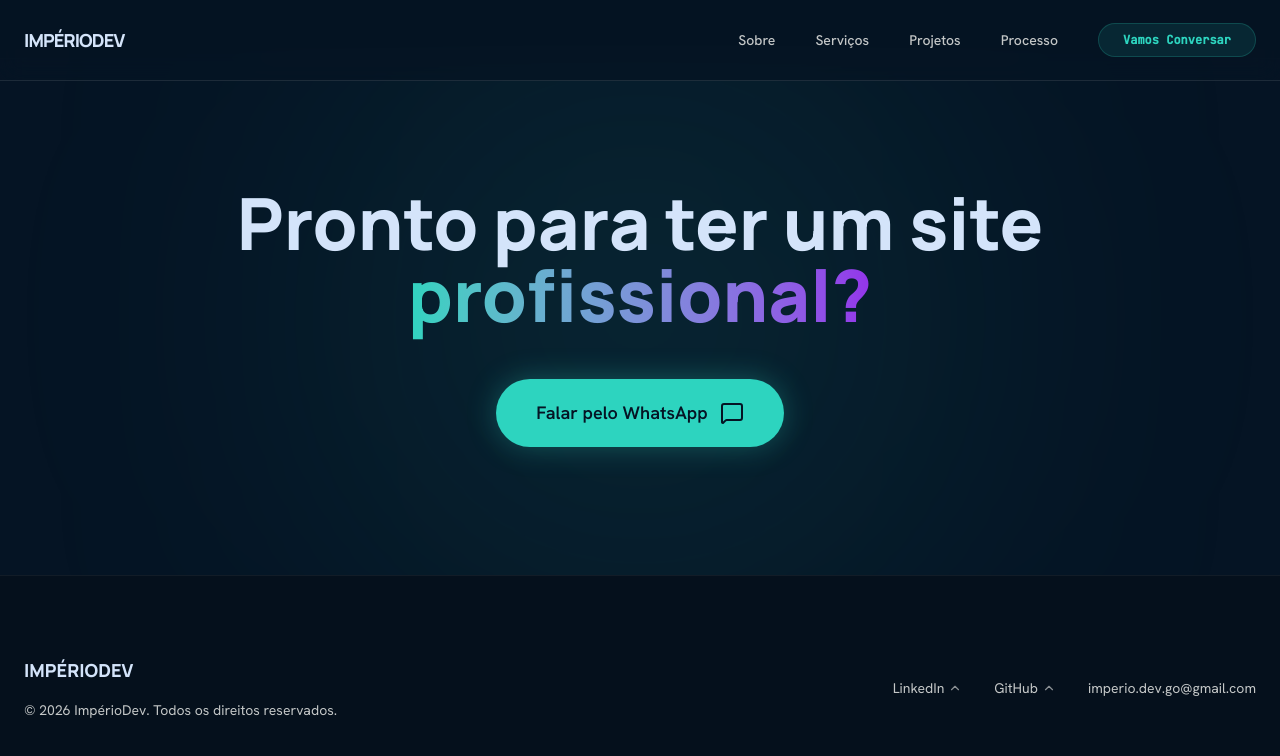
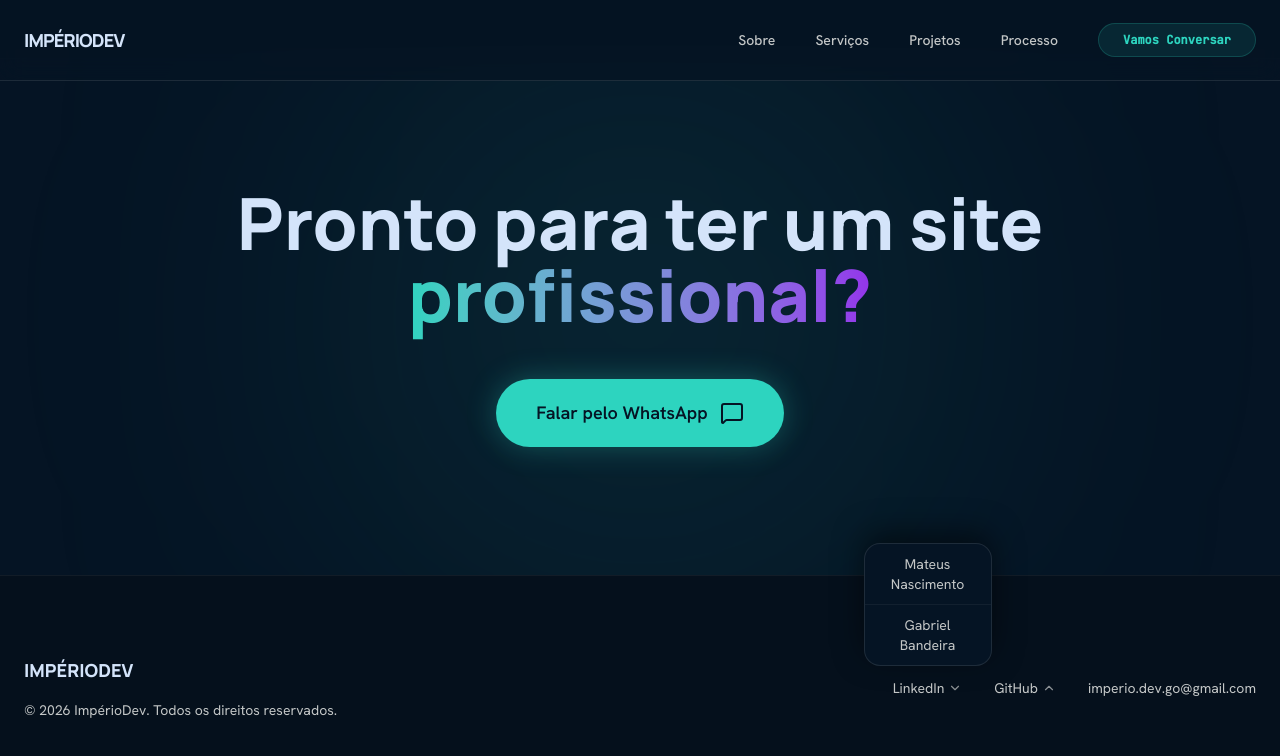
Before and after one commit to nascimento-bandeira/FullStack, a React (Vite) app: page / in a window 1280 px wide. Both pictures are taken after a click on the button "LinkedIn". Shown: the part 4966-5722 px from the top of the page. Built offline with nearby package versions, Linux system fonts and the light colour scheme.

Commit message:
fix: dropdown

```diff
--- a/src/components/layout/Footer.tsx
+++ b/src/components/layout/Footer.tsx
@@ -1,3 +1,4 @@
+import { useState, useEffect, useRef } from "react";
 import { ChevronUp } from "lucide-react";
 
 const footerLinks = [
@@ -19,6 +20,27 @@ const footerLinks = [
 ];
 
 export default function Footer() {
+  const [openDropdown, setOpenDropdown] = useState<string | null>(null);
+  const containerRefs = useRef<{ [key: string]: HTMLDivElement | null }>({});
+
+  useEffect(() => {
+    const handleClickOutside = (event: MouseEvent | TouchEvent) => {
+      if (openDropdown) {
+        const ref = containerRefs.current[openDropdown];
+        if (ref && !ref.contains(event.target as Node)) {
+          setOpenDropdown(null);
+        }
+      }
+    };
+
+    document.addEventListener("mousedown", handleClickOutside);
+    document.addEventListener("touchstart", handleClickOutside);
+    return () => {
+      document.removeEventListener("mousedown", handleClickOutside);
+      document.removeEventListener("touchstart", handleClickOutside);
+    };
+  }, [openDropdown]);
+
   return (
     <footer className="py-20 border-t border-white/5 bg-surface-dim">
       <div className="max-w-7xl mx-auto px-6 flex flex-col md:flex-row justify-between items-center gap-10">
@@ -29,20 +51,41 @@ export default function Footer() {
 
         <div className="flex flex-wrap justify-center items-center gap-8">
           {footerLinks.map((link) => (
-            <div key={link.name} className="relative group">
-              <button className="font-sans text-sm text-on-surface-variant hover:text-neon-teal transition-colors flex items-center gap-1 py-2">
+            <div
+              key={link.name}
+              ref={(el) => {
+                containerRefs.current[link.name] = el;
+              }}
+              className="relative group"
+            >
+              <button
+                onClick={() => setOpenDropdown(openDropdown === link.name ? null : link.name)}
+                className="font-sans text-sm text-on-surface-variant hover:text-neon-teal transition-colors flex items-center gap-1 py-2"
+              >
                 {link.name}
-                <ChevronUp size={14} className="opacity-70 group-hover:rotate-180 transition-transform duration-300" />
+                <ChevronUp
+                  size={14}
+                  className={`opacity-70 transition-transform duration-300 ${
+                    openDropdown === link.name ? "rotate-180" : "group-hover:rotate-180"
+                  }`}
+                />
               </button>
 
               {/* Dropdown flutuante (Abre para cima) */}
-              <div className="absolute bottom-[100%] left-1/2 -translate-x-1/2 mb-1 w-32 bg-surface border border-white/10 rounded-xl shadow-[0_-10px_30px_rgba(0,0,0,0.5)] opacity-0 invisible group-hover:opacity-100 group-hover:visible transition-all duration-300 translate-y-2 group-hover:translate-y-0 overflow-hidden z-50 flex flex-col">
+              <div
+                className={`absolute bottom-[100%] left-1/2 -translate-x-1/2 mb-1 w-32 bg-surface border border-white/10 rounded-xl shadow-[0_-10px_30px_rgba(0,0,0,0.5)] transition-all duration-300 overflow-hidden z-50 flex flex-col ${
+                  openDropdown === link.name
+                    ? "opacity-100 visible translate-y-0"
+                    : "opacity-0 invisible translate-y-2 group-hover:opacity-100 group-hover:visible group-hover:translate-y-0"
+                }`}
+              >
                 {link.members.map((member) => (
                   <a
                     key={member.name}
                     href={member.url}
                     target="_blank"
                     rel="noopener noreferrer"
+                    onClick={() => setOpenDropdown(null)}
                     className="px-4 py-2.5 text-sm text-on-surface-variant hover:text-neon-teal hover:bg-white/5 transition-colors text-center border-b border-white/5 last:border-0"
                   >
                     {member.name}
```
